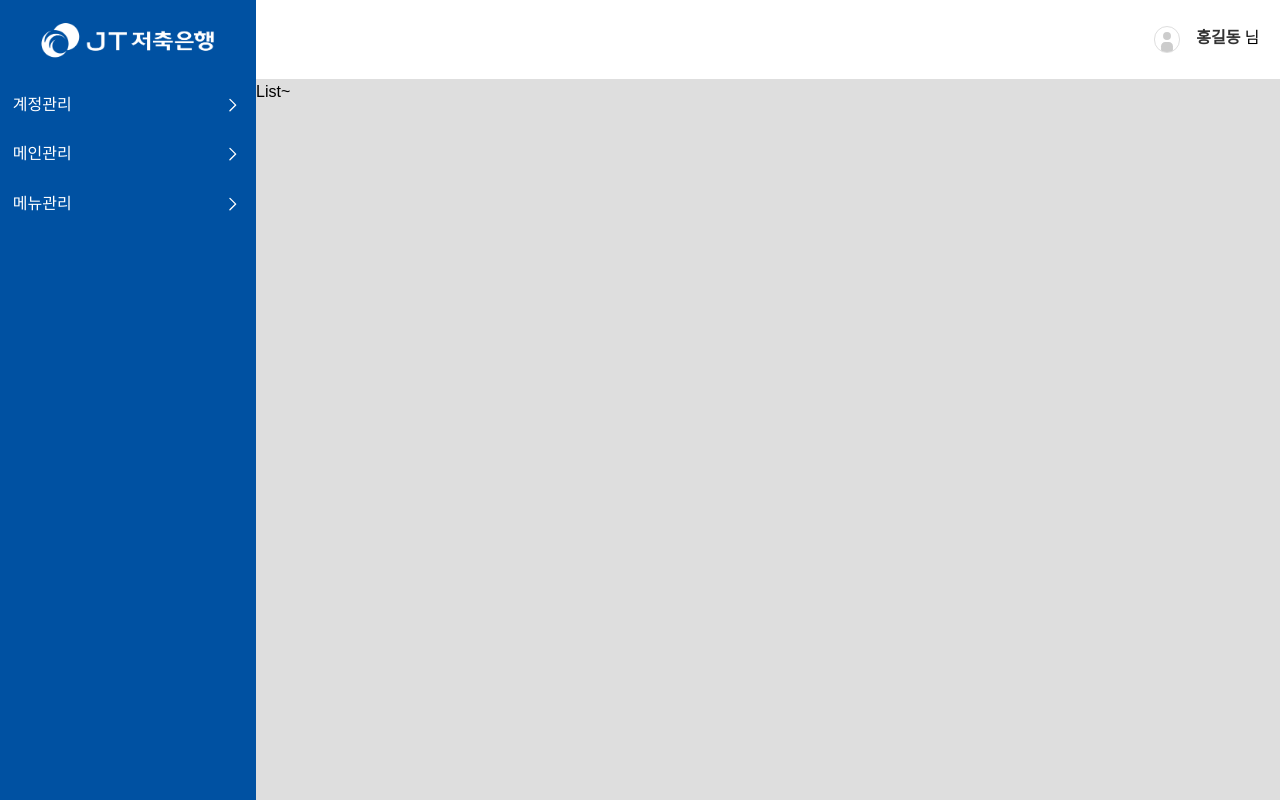
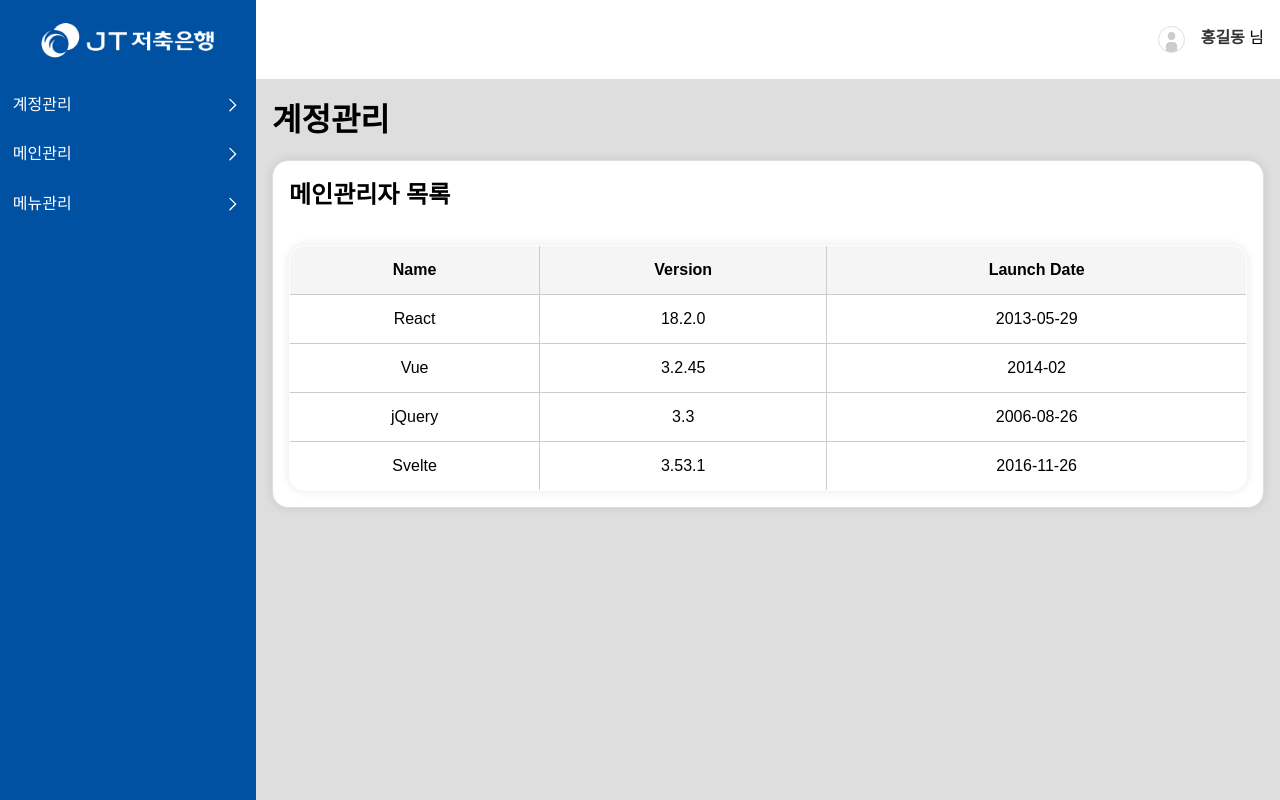
Before and after one commit to togatecomz01/JTAdmin_react, a React (Vite) app: page / in a window 1280 px wide. Built offline with nearby package versions, Linux system fonts and the light colour scheme.

Commit message:
list css

```diff
--- a/src/assets/styles/abstracts/_variables.scss
+++ b/src/assets/styles/abstracts/_variables.scss
@@ -4,6 +4,7 @@
 $primary-color: #0051a2;
 
 $border: 1px solid $bright-color;
+$padding: 1rem;
 
 $header-height: 10%;
 $LNB-width: 20%;
--- a/src/common/layout/Header/Header.module.scss
+++ b/src/common/layout/Header/Header.module.scss
@@ -8,7 +8,7 @@
 
   display: flex;
   align-items: center;
-  padding: 2%;
+  padding: vars.$padding;
   box-sizing: border-box;
 
   strong {
--- a/src/common/layout/Header/Header.tsx
+++ b/src/common/layout/Header/Header.tsx
@@ -2,7 +2,7 @@
 import userIcon from "../../../assets/images/user-icon.svg";
 // import { Link } from "react-router-dom";
 
-function Header() {
+function Header({ name }: { name: string }) {
   return (
     <div className={styles.header}>
       {/* <Link to="/"> */}
@@ -12,7 +12,7 @@
         </div>
         {/* </Link> */}
         <div>
-          <strong>홍길동</strong> 님
+          <strong>{name}</strong> 님
         </div>
       </div>
     </div>
--- a/src/common/layout/Layout.tsx
+++ b/src/common/layout/Layout.tsx
@@ -6,7 +6,7 @@
 export default function Layout() {
   return (
     <div className={styles.layout}>
-      <Header />
+      <Header name={"홍길동"} />
       <LNB />
       <main className={styles.main}>
         <Outlet />
--- a/src/common/layout/List/List.module.scss
+++ b/src/common/layout/List/List.module.scss
@@ -1,4 +1,46 @@
 @use "../../../assets/styles/abstracts/variables" as vars;
 
+@mixin listItemStyle {
+  padding: vars.$padding;
+  background: vars.$white-color;
+  border: vars.$border;
+  box-shadow: 0 0 10px rgba(0, 0, 0, 0.1);
+  border-radius: 1rem;
+}
+
+.listContainer {
+  padding: vars.$padding;
+  display: grid;
+  gap: 1rem;
+}
+
+.listWrapper {
+  @include listItemStyle;
+  display: grid;
+  gap: 2rem;
+}
+
 .list {
+  @include listItemStyle;
+
+  width: 100%;
+  border-collapse: collapse;
+  overflow: hidden;
+  border: 1px solid black;
+
+  th,
+  td {
+    border: 1px solid #ccc;
+    padding: 0.75rem;
+    text-align: center;
+  }
+
+  thead {
+    background-color: #f5f5f5;
+    font-weight: bold;
+  }
+
+  tbody tr:hover {
+    background-color: #f9f9f9;
+  }
 }
--- a/src/common/layout/List/List.tsx
+++ b/src/common/layout/List/List.tsx
@@ -1,7 +1,40 @@
+import { HEADERS, LIST_ITEMS } from "../../../constants/listItems";
 import styles from "./List.module.scss";
 
 function List() {
-  return <div className={styles.list}>List~</div>;
+  const headerKey = HEADERS.map((header) => header.value);
+
+  return (
+    <div className={styles.listContainer}>
+      <h1>계정관리</h1>
+      <div className={styles.listWrapper}>
+        <h2>메인관리자 목록</h2>
+        <table className={styles.list}>
+          <thead>
+            <tr>
+              {HEADERS.map((header) => (
+                <th key={header.text}>
+                  {header.text} {/* 컬럼명 바인딩 */}
+                </th>
+              ))}
+            </tr>
+          </thead>
+          <tbody>
+            {LIST_ITEMS.map((item, index) => (
+              <tr key={index}>
+                {/* headerKey를 순회하면서 key를 가져옴 */}
+                {headerKey.map((key) => (
+                  <td key={key + index}>
+                    {item[key]} {/* key로 객체의 값을 출력 */}
+                  </td>
+                ))}
+              </tr>
+            ))}
+          </tbody>
+        </table>
+      </div>
+    </div>
+  );
 }
 
 export default List;
--- /dev/null
+++ b/src/common/layout/Table/Table.module.scss
@@ -0,0 +1,5 @@
+@use "../../../assets/styles/abstracts/variables" as vars;
+
+.table {
+  padding: vars.$padding;
+}
--- /dev/null
+++ b/src/constants/listItems.ts
@@ -0,0 +1,38 @@
+export const HEADERS = [
+  {
+    text: "Name",
+    value: "name",
+  },
+  {
+    text: "Version",
+    value: "version",
+  },
+  {
+    text: "Launch Date",
+    value: "launch",
+  },
+];
+
+export const LIST_ITEMS = [
+  {
+    name: "React",
+    version: "18.2.0",
+    launch: "2013-05-29",
+  },
+  {
+    name: "Vue",
+    version: "3.2.45",
+    launch: "2014-02",
+  },
+  {
+    name: "jQuery",
+    version: "3.3",
+    disabled: true,
+    launch: "2006-08-26",
+  },
+  {
+    name: "Svelte",
+    version: "3.53.1",
+    launch: "2016-11-26",
+  },
+];
--- a/src/router/Router.tsx
+++ b/src/router/Router.tsx
@@ -1,6 +1,7 @@
 import { BrowserRouter, Routes, Route } from "react-router-dom";
+import Layout from "../common/layout/Layout";
 import List from "../common/layout/List/List";
-import Layout from "../common/layout/Layout";
+// import Table from "../common/layout/Table/Table";
 
 const Router = () => {
   return (
```
Also changed, not shown: src/common/layout/Table/Table.tsx (added, +34 -0 lines).
